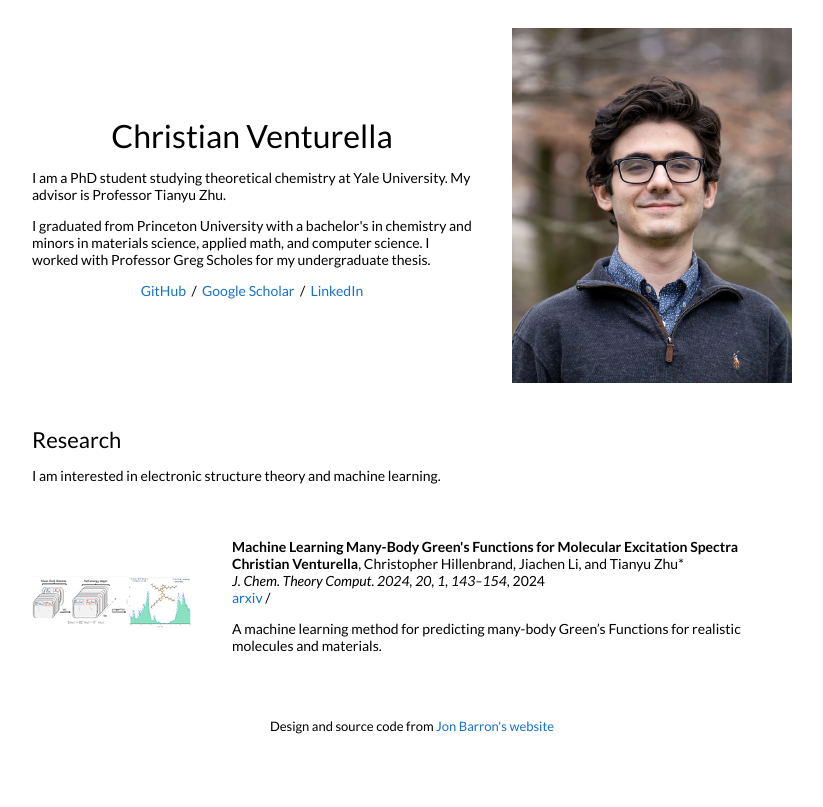
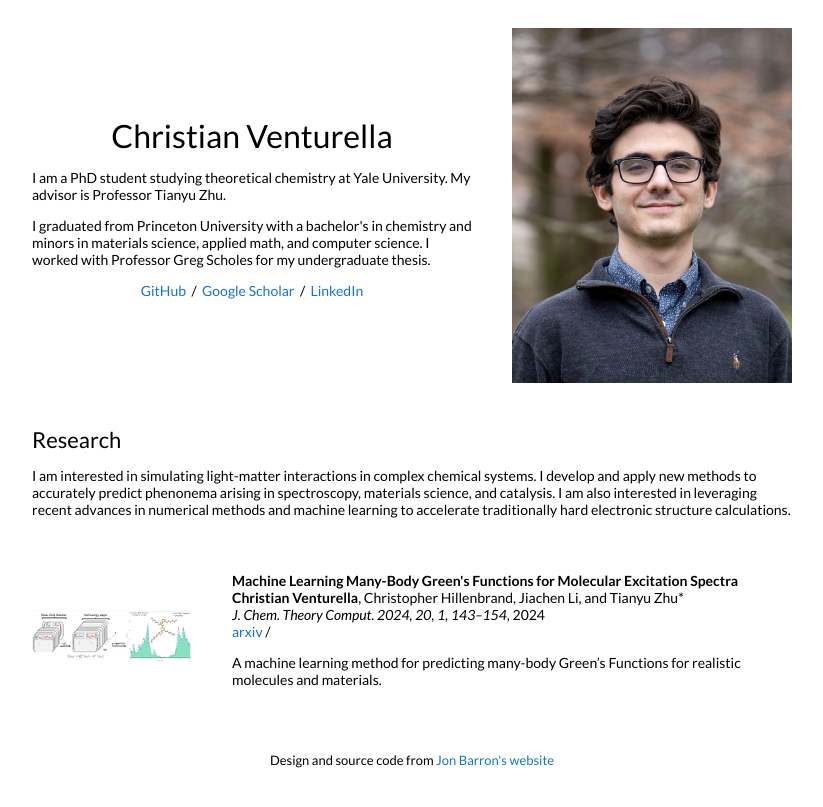
Before and after one commit to venturellac/venturellac.github.io, a Jekyll site: the page built from _posts/2023-01-01-jctc.markdown, in a window 1280 px wide. Shown: the top 807 px of the page, without its empty margins (228-1051 px from the left). Built offline with Jekyll 4.4.1, drawn with Linux system fonts in a browser that asks for light colours.

Commit message:
Update default.html

```diff
--- a/_layouts/default.html
+++ b/_layouts/default.html
@@ -51,7 +51,7 @@
             <td style="padding:2.5%;width:100%;vertical-align:middle">
               <h2>Research</h2>
               <p>
-                I am interested in electronic structure theory and machine learning.
+                I am interested in simulating light-matter interactions in complex chemical systems. I develop and apply new methods to accurately predict phenonema arising in spectroscopy, materials science, and catalysis. I am also interested in leveraging recent advances in numerical methods and machine learning to accelerate traditionally hard electronic structure calculations.
               </p>
             </td>
           </tr>
```
